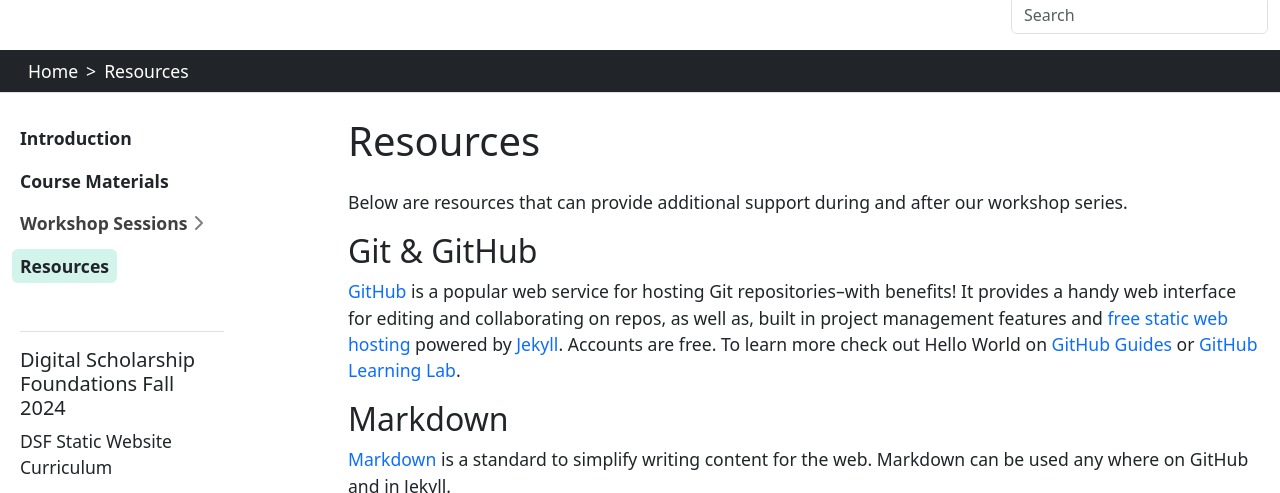
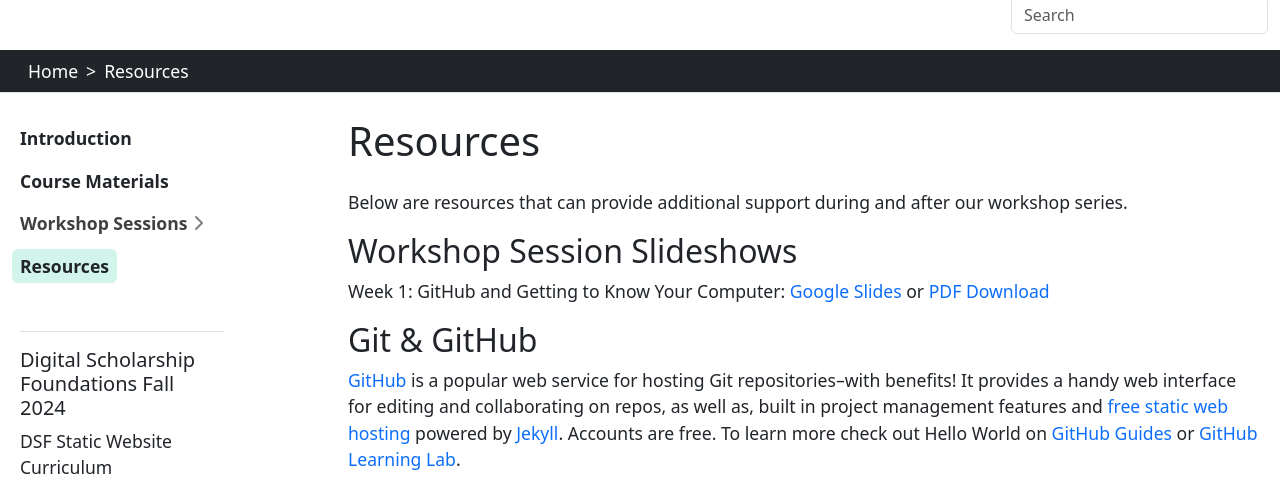
Before and after one commit to PULdischo/dsf-static-web, a Jekyll site: the page built from content/resources.md, in a window 1280 px wide and 900 px high, cut to the strip 120-613 px from the top of the window. Built offline with Jekyll 4.4.1, drawn with Linux system fonts in a browser that asks for light colours.

Commit message:
adds week 1 slideshow and slideshow section

```diff
--- a/_config.yml
+++ b/_config.yml
@@ -58,11 +58,11 @@ content_license_link: https://creativecommons.org/licenses/by-sa/4.0/
 #
 # use url for the domain, e.g. https://evanwill.github.io
 # on gh-pages follow the pattern: https://username.github.io
-# url:
+# url: https://puldischo.github.io
 # use baseurl to add subsection of the domain, e.g. /workshop-template-b
 # on gh-pages this is a / followed by the name of the repository
 # baseurl is your github repository's name prefixed with a /
-# baseurl:
+# baseurl: /dsf-static-web
 
 
 ##########
--- a/content/resources.md
+++ b/content/resources.md
@@ -4,6 +4,10 @@ title: Resources
 ---
 
 Below are resources that can provide additional support during and after our workshop series.
+
+## Workshop Session Slideshows
+
+Week 1: GitHub and Getting to Know Your Computer: [Google Slides](https://docs.google.com/presentation/d/18tWraQtlgoSq6CZRm3k9vQdRK8ABi-vkwz7cS3sG3Y0/edit?usp=sharing) or [PDF Download](content/slideshows/week-1-overview-github.pdf)
 
 ## Git & GitHub
 
```
Also changed, not shown: 1 other file.
